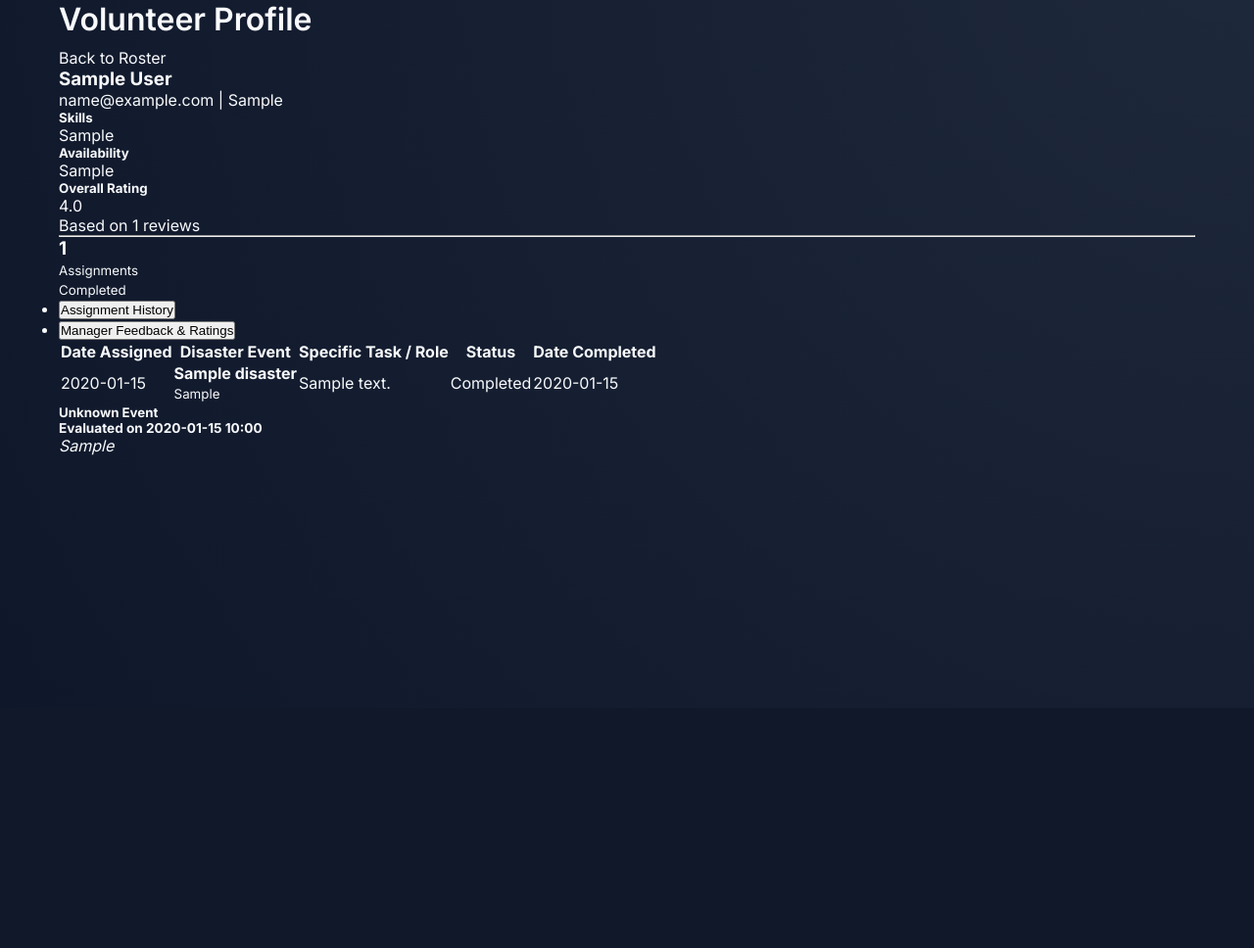
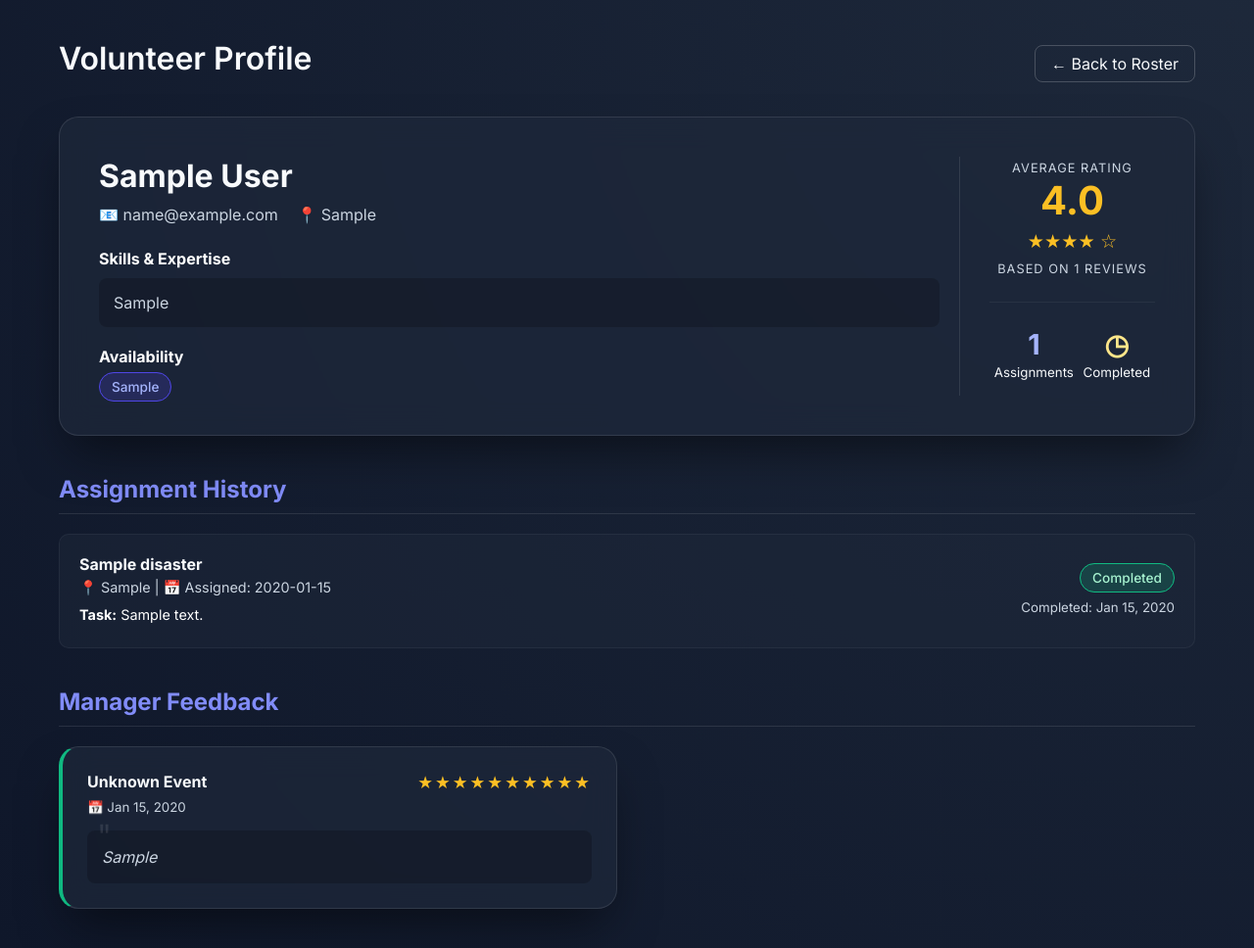
Before and after one commit to sayanthk/disaster-volunteer-inventory-management, a Flask app: template templates/volunteer/profile.html in a window 1280 px wide. Shown: the part 77-1045 px from the top of the page at 98% size. Before the commit the page ends 542 px from the top, so only its background shows below. Run offline with Flask 3, Linux system fonts and the light colour scheme; the template is opened without the code that fills it: values that come from a table or form of the project are taken from there, others are empty; tables that the repository leaves empty hold one stand-in row (values such as "Sample post").

Commit message:
ui changes profile

```diff
--- a/templates/volunteer/profile.html
+++ b/templates/volunteer/profile.html
@@ -2,189 +2,265 @@
 {% block title %}{{ volunteer.name }} - Volunteer Profile{% endblock %}
 
 {% block content %}
-<div class="row mb-4">
-    <div class="col-md-8">
+<style>
+    /* Custom local styles for profile */
+    .profile-header {
+        display: flex;
+        justify-content: space-between;
+        align-items: center;
+        margin-bottom: 30px;
+    }
+
+    .profile-stats {
+        text-align: center;
+        padding-left: 30px;
+        border-left: 1px solid rgba(255, 255, 255, 0.1);
+        min-width: 200px;
+    }
+
+    @media (max-width: 768px) {
+        .profile-stats {
+            padding-left: 0;
+            border-left: none;
+            border-top: 1px solid rgba(255, 255, 255, 0.1);
+            padding-top: 20px;
+            margin-top: 20px;
+        }
+
+        .profile-flex {
+            flex-direction: column;
+        }
+    }
+
+    .profile-flex {
+        display: flex;
+        justify-content: space-between;
+    }
+
+    .stat-box {
+        margin-bottom: 15px;
+    }
+
+    .stat-box h3 {
+        font-size: 2.5rem;
+        color: #fbbf24;
+        margin-bottom: 5px;
+    }
+
+    .stat-box small {
+        color: var(--text-muted);
+        text-transform: uppercase;
+        letter-spacing: 1px;
+        font-size: 0.8rem;
+    }
+
+    .section-title {
+        margin: 40px 0 20px;
+        font-size: 1.5rem;
+        color: #818cf8;
+        border-bottom: 1px solid rgba(255, 255, 255, 0.1);
+        padding-bottom: 10px;
+    }
+
+    .history-card {
+        background: rgba(30, 41, 59, 0.5);
+        border: 1px solid rgba(255, 255, 255, 0.05);
+        border-radius: 10px;
+        padding: 20px;
+        margin-bottom: 15px;
+        display: flex;
+        justify-content: space-between;
+        align-items: center;
+        transition: transform 0.2s;
+    }
+
+    .history-card:hover {
+        transform: translateY(-2px);
+        background: rgba(30, 41, 59, 0.8);
+    }
+
+    .history-info h4 {
+        margin-bottom: 5px;
+    }
+
+    .history-info p {
+        color: var(--text-muted);
+        font-size: 0.9rem;
+        margin-bottom: 5px;
+    }
+
+    .custom-badge {
+        padding: 6px 12px;
+        border-radius: 20px;
+        font-size: 0.85rem;
+        font-weight: 500;
+    }
+
+    .bg-success {
+        background: rgba(16, 185, 129, 0.2);
+        color: #a7f3d0;
+        border: 1px solid #10b981;
+    }
+
+    .bg-primary {
+        background: rgba(79, 70, 229, 0.2);
+        color: #a5b4fc;
+        border: 1px solid #4f46e5;
+    }
+
+    .bg-secondary {
+        background: rgba(100, 116, 139, 0.2);
+        color: #cbd5e1;
+        border: 1px solid #64748b;
+    }
+
+    .review-card {
+        border-left: 4px solid #fbbf24;
+    }
+
+    .review-card.bad {
+        border-left-color: var(--danger);
+    }
+
+    .review-card.excellent {
+        border-left-color: var(--success);
+    }
+</style>
+
+<div style="padding: 40px 0;">
+    <div class="profile-header">
         <h2>Volunteer Profile</h2>
-    </div>
-    <div class="col-md-4 text-end">
-        <a href="{{ url_for('volunteer.index') }}" class="btn btn-secondary">
-            <i class="fas fa-arrow-left"></i> Back to Roster
+        <a href="{{ url_for('volunteer.index') }}" class="btn-outline">
+            &larr; Back to Roster
         </a>
     </div>
+
+    <!-- Main Profile Card -->
+    <div class="glassmorphism profile-flex">
+        <div style="flex: 1; padding-right: 20px;">
+            <h1 style="font-size: 2rem; margin-bottom: 10px;">{{ volunteer.name }}</h1>
+            <p style="color: var(--text-muted); margin-bottom: 25px;">
+                <span style="margin-right: 15px;">📧 {{ volunteer.email }}</span>
+                <span>📍 {{ volunteer.location or 'Location not specified' }}</span>
+            </p>
+
+            <h4 style="margin-bottom: 10px; color: #fff;">Skills & Expertise</h4>
+            <p
+                style="color: var(--text-muted); padding: 15px; background: rgba(0,0,0,0.2); border-radius: 8px; margin-bottom: 20px;">
+                {{ volunteer.skills or 'No specific skills listed.' }}
+            </p>
+
+            <h4 style="margin-bottom: 10px; color: #fff;">Availability</h4>
+            <span class="custom-badge bg-primary">{{ volunteer.availability or 'Anytime' }}</span>
         </div>
 
-<div class="card shadow-sm mb-4">
-    <div class="card-body">
-        <div class="row">
-            <div class="col-md-8">
-                <h3 class="mb-1">{{ volunteer.name }}</h3>
-                <p class="text-muted mb-3"><i class="fas fa-envelope"></i> {{ volunteer.email }} | <i
-                        class="fas fa-map-marker-alt"></i> {{ volunteer.location or 'Location not specified' }}</p>
-
-                <h5 class="mt-3">Skills</h5>
-                <p>{{ volunteer.skills or 'No specific skills listed.' }}</p>
-
-                <h5>Availability</h5>
-                <p><span class="badge bg-info text-dark">{{ volunteer.availability or 'Anytime' }}</span></p>
+        <div class="profile-stats">
+            <div class="stat-box">
+                <small>Average Rating</small>
+                <h3>{{ "%.1f"|format(volunteer.average_rating) }}</h3>
+                <div style="color: #fbbf24; font-size: 1.2rem; margin-bottom: 5px;">
+                    {% set full_stars = volunteer.average_rating|round(0, 'floor')|int %}
+                    {% for i in range(full_stars) %}★{% endfor %}
+                    {% set empty_stars = 5 - full_stars %}
+                    {% for i in range(empty_stars) %}☆{% endfor %}
                 </div>
-            <div class="col-md-4 text-center border-start">
-                <div class="p-3">
-                    <h5 class="text-muted text-uppercase mb-2">Overall Rating</h5>
-                    <div class="display-4 text-warning fw-bold mb-2">
-                        {{ "%.1f"|format(volunteer.average_rating) }}
-                    </div>
-                    <div>
-                        {% set full_stars = volunteer.average_rating|round(0, 'floor')|int %}
-                        {% for i in range(full_stars) %}
-                        <i class="fas fa-star text-warning"></i>
-                        {% endfor %}
-                        {% if volunteer.average_rating - full_stars >= 0.5 %}
-                        <i class="fas fa-star-half-alt text-warning"></i>
-                        {% set empty_stars = 4 - full_stars %}
-                        {% else %}
-                        {% set empty_stars = 5 - full_stars %}
-                        {% endif %}
-                        {% for i in range(empty_stars) %}
-                        <i class="far fa-star text-warning"></i>
-                        {% endfor %}
-                    </div>
-                    <p class="text-muted small mt-2">Based on {{ ratings|length }} reviews</p>
+                <small>Based on {{ ratings|length }} reviews</small>
             </div>
 
-                <hr>
+            <div style="margin: 25px 0; border-top: 1px solid rgba(255,255,255,0.05);"></div>
 
-                <div class="d-flex justify-content-around text-center mt-3">
+            <div style="display: flex; justify-content: space-around;">
                 <div>
-                        <h3 class="mb-0 text-primary">{{ assignments|length }}</h3>
-                        <small class="text-muted text-uppercase">Assignments</small>
+                    <h3 style="font-size: 1.8rem; color: #a5b4fc;">{{ assignments|length }}</h3>
+                    <small>Assignments</small>
                 </div>
                 <div>
                     <h3
-                            class="mb-0 {% if volunteer.status == 'Active' %}text-success{% else %}text-warning{% endif %}">
-                            <i
-                                class="fas {% if volunteer.status == 'Active' %}fa-check-circle{% else %}fa-clock{% endif %}"></i>
+                        style="font-size: 1.8rem; color: {% if volunteer.status == 'Active' %}#a7f3d0{% else %}#fde68a{% endif %};">
+                        {% if volunteer.status == 'Active' %}✓{% else %}◷{% endif %}
                     </h3>
-                        <small class="text-muted text-uppercase">{{ volunteer.status }}</small>
-                    </div>
-                </div>
+                    <small>{{ volunteer.status }}</small>
                 </div>
             </div>
         </div>
     </div>
 
-<!-- Tabs for detailed history -->
-<ul class="nav nav-tabs mb-4" id="profileTabs" role="tablist">
-    <li class="nav-item" role="presentation">
-        <button class="nav-link active" id="assignments-tab" data-bs-toggle="tab" data-bs-target="#assignments"
-            type="button" role="tab" aria-controls="assignments" aria-selected="true">Assignment History</button>
-    </li>
-    <li class="nav-item" role="presentation">
-        <button class="nav-link" id="ratings-tab" data-bs-toggle="tab" data-bs-target="#ratings" type="button"
-            role="tab" aria-controls="ratings" aria-selected="false">Manager Feedback & Ratings</button>
-    </li>
-</ul>
+    <div style="margin-top: 40px;">
+        <!-- Assignment History -->
+        <div>
+            <h3 class="section-title">Assignment History</h3>
+            {% for assignment in assignments %}
+            <div class="history-card">
+                <div class="history-info">
+                    <h4>{{ assignment.disaster.name }}</h4>
+                    <p>📍 {{ assignment.disaster.location }} | 📅 Assigned: {{
+                        assignment.assigned_date.strftime('%Y-%m-%d') }}</p>
+                    <p style="margin-top: 10px; color: #fff;"><strong>Task:</strong> {{ assignment.task_description or
+                        'General Duties' }}</p>
+                </div>
+                <div style="text-align: right;">
+                    <div style="margin-bottom: 10px;">
+                        {% if assignment.status == 'Assigned' %}
+                        <span class="custom-badge bg-primary">Assigned</span>
+                        {% elif assignment.status == 'Completed' %}
+                        <span class="custom-badge bg-success">Completed</span>
+                        {% else %}
+                        <span class="custom-badge bg-secondary">{{ assignment.status }}</span>
+                        {% endif %}
+                    </div>
+                    {% if assignment.completion_date %}
+                    <small style="color: var(--text-muted);">Completed: {{ assignment.completion_date.strftime('%b %d,
+                        %Y') }}</small>
+                    {% endif %}
+                </div>
+            </div>
+            {% else %}
+            <div class="glassmorphism" style="text-align: center; padding: 40px;">
+                <p style="color: var(--text-muted);">This volunteer has no assignment history yet.</p>
+            </div>
+            {% endfor %}
+        </div>
 
-<div class="tab-content" id="profileTabsContent">
-
-    <!-- Assignments Tab -->
-    <div class="tab-pane fade show active" id="assignments" role="tabpanel" aria-labelledby="assignments-tab">
-        <div class="card shadow-sm border-0">
-            <div class="card-body p-0">
-                <div class="table-responsive">
-                    <table class="table table-hover mb-0">
-                        <thead class="table-light">
-                            <tr>
-                                <th>Date Assigned</th>
-                                <th>Disaster Event</th>
-                                <th>Specific Task / Role</th>
-                                <th>Status</th>
-                                <th>Date Completed</th>
-                            </tr>
-                        </thead>
-                        <tbody>
-                            {% for assignment in assignments %}
-                            <tr>
-                                <td>{{ assignment.assigned_date.strftime('%Y-%m-%d') }}</td>
-                                <td><strong>{{ assignment.disaster.name }}</strong><br><small class="text-muted">{{
-                                        assignment.disaster.location }}</small></td>
-                                <td>{{ assignment.task_description or 'General Duties' }}</td>
-                                <td>
-                                    {% if assignment.status == 'Assigned' %}
-                                    <span class="badge bg-primary">Assigned</span>
-                                    {% elif assignment.status == 'Completed' %}
-                                    <span class="badge bg-success">Completed</span>
+        <!-- Ratings & Feedback -->
+        <div style="margin-top: 40px;">
+            <h3 class="section-title">Manager Feedback</h3>
+            <div class="form-grid" style="gap: 20px;">
+                {% for rating in ratings %}
+                <div class="glassmorphism review-card {% if rating.rating_score >= 4 %}excellent{% elif rating.rating_score <= 2 %}bad{% endif %}"
+                    style="padding: 25px;">
+                    <div
+                        style="display: flex; justify-content: space-between; align-items: start; margin-bottom: 15px;">
+                        <div>
+                            <h4 style="margin-bottom: 5px;">{{ rating.disaster.name if rating.disaster else 'Unknown
+                                Event' }}</h4>
+                            <small style="color: var(--text-muted);">📅 {{ rating.rated_date.strftime('%b %d, %Y')
+                                }}</small>
+                        </div>
+                        <div style="color: #fbbf24; font-size: 1.1rem; letter-spacing: 2px;">
+                            {% for i in range(rating.rating_score) %}★{% endfor %}<!--
+                            -->{% for i in range(5 - rating.rating_score) %}☆{% endfor %}
+                        </div>
+                    </div>
+                    <div style="background: rgba(0,0,0,0.2); padding: 15px; border-radius: 8px; position: relative;">
+                        <span
+                            style="position: absolute; top: -10px; left: 10px; font-size: 2rem; color: rgba(255,255,255,0.1); line-height: 1;">"</span>
+                        {% if rating.remarks %}
+                        <p
+                            style="color: #cbd5e1; font-style: italic; line-height: 1.5; z-index: 1; position: relative;">
+                            {{ rating.remarks }}</p>
                         {% else %}
-                                    <span class="badge bg-secondary">{{ assignment.status }}</span>
+                        <p style="color: var(--text-muted); font-style: italic; opacity: 0.5;">No additional remarks
+                            provided.</p>
                         {% endif %}
-                                </td>
-                                <td>{{ assignment.completion_date.strftime('%Y-%m-%d') if assignment.completion_date
-                                    else '-' }}</td>
-                            </tr>
+                    </div>
+                </div>
                 {% else %}
-                            <tr>
-                                <td colspan="5" class="text-center text-muted py-4">This volunteer has no assignment
-                                    history.</td>
-                            </tr>
+                <div class="glassmorphism" style="text-align: center; padding: 40px; grid-column: 1 / -1;">
+                    <p style="color: var(--text-muted);">This volunteer has not received any formal feedback yet.</p>
+                </div>
                 {% endfor %}
-                        </tbody>
-                    </table>
             </div>
         </div>
     </div>
 </div>
-
-    <!-- Ratings Tab -->
-    <div class="tab-pane fade" id="ratings" role="tabpanel" aria-labelledby="ratings-tab">
-        {% if ratings %}
-        <div class="row">
-            {% for rating in ratings %}
-            <div class="col-md-6 mb-4">
-                <div
-                    class="card h-100 border-start border-4 {% if rating.rating_score >= 4 %}border-success{% elif rating.rating_score == 3 %}border-warning{% else %}border-danger{% endif %} shadow-sm">
-                    <div class="card-body">
-                        <div class="d-flex justify-content-between align-items-center mb-2">
-                            <h5 class="card-title mb-0">{{ rating.disaster.name if rating.disaster else 'Unknown Event'
-                                }}</h5>
-                            <div class="text-warning">
-                                {% for i in range(rating.rating_score) %}
-                                <i class="fas fa-star"></i>
-                                {% endfor %}
-                                {% for i in range(5 - rating.rating_score) %}
-                                <i class="far fa-star"></i>
-                                {% endfor %}
-                            </div>
-                        </div>
-                        <h6 class="card-subtitle mb-3 text-muted" style="font-size: 0.85rem;"><i
-                                class="far fa-calendar-alt"></i> Evaluated on {{ rating.rated_date.strftime('%Y-%m-%d
-                            %H:%M') }}</h6>
-                        <p class="card-text">
-                            {% if rating.remarks %}
-                            <i class="fas fa-quote-left text-muted me-2 opacity-50"></i>
-                            <em>{{ rating.remarks }}</em>
-                            <i class="fas fa-quote-right text-muted ms-2 opacity-50"></i>
-                            {% else %}
-                            <span class="text-muted fst-italic">No specific remarks provided.</span>
-                            {% endif %}
-                        </p>
-                    </div>
-                </div>
-            </div>
-            {% endfor %}
-        </div>
-        {% else %}
-        <div class="card shadow-sm border-0">
-            <div class="card-body text-center py-5">
-                <i class="far fa-comment-alt fa-3x text-muted mb-3 opacity-25"></i>
-                <h5 class="text-muted">No Manager Feedback Yet</h5>
-                <p class="text-muted mb-0">This volunteer has not received any formal ratings or reviews.</p>
-            </div>
-        </div>
-        {% endif %}
-    </div>
-
-</div>
-
-<!-- Bootstrap tabs requirement (since we're adding JS-based tabs) -->
-<script src="https://cdn.jsdelivr.net/npm/bootstrap@5.1.3/dist/js/bootstrap.bundle.min.js"></script>
-
 {% endblock %}
```
Lines whose indentation alone changed are shown as unchanged.
